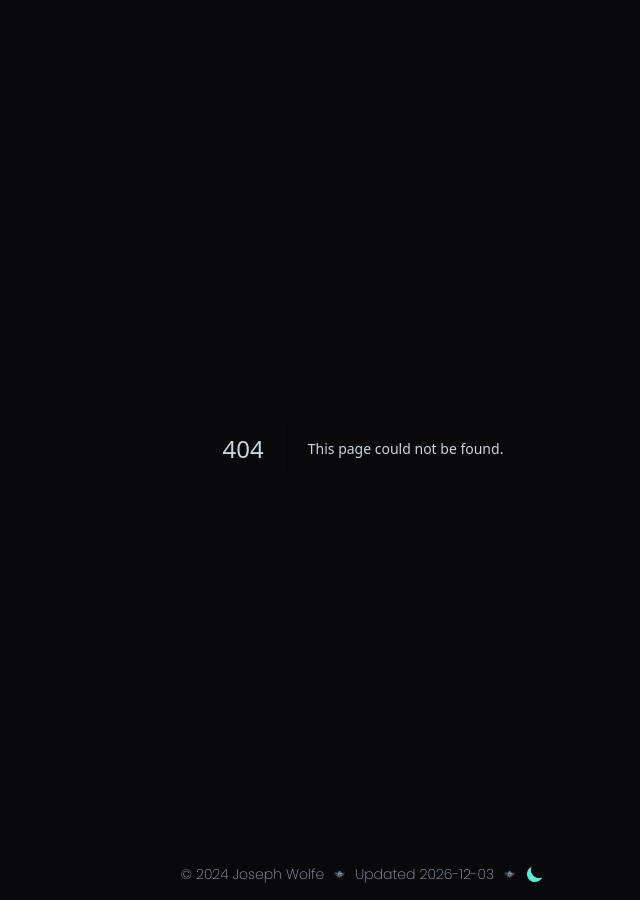
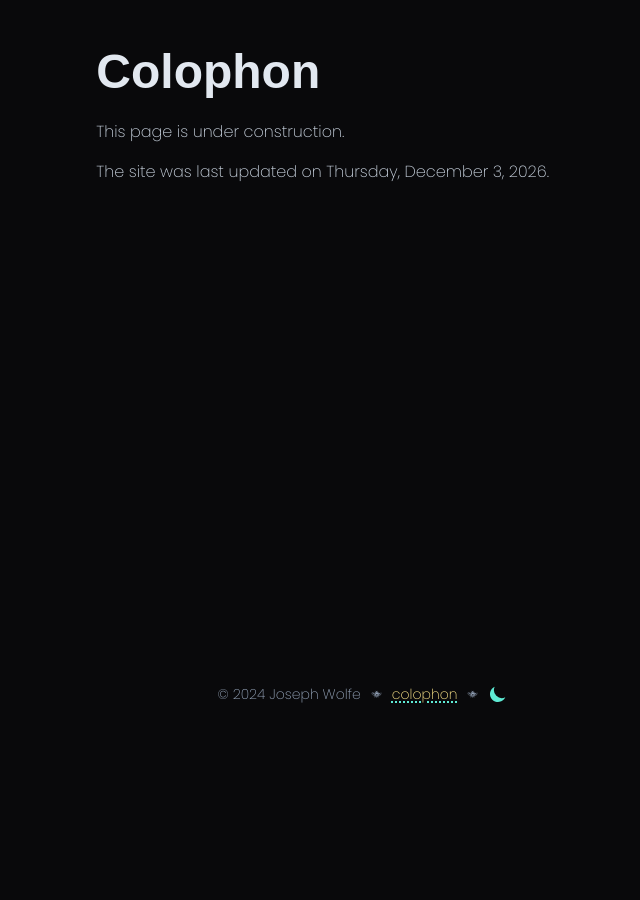
Before and after one commit to CharmedSatyr/personal-website, a Next.js app: page /colophon in a window 1280 px wide. Before the commit this address had no page. Shown: the part 80-980 px from the top of the page, without its empty margins (277-917 px from the left). After the commit the page ends 800 px from the top, so only its background shows below. Built offline with nearby package versions, Linux system fonts and the light colour scheme; a web font is replaced by a local one.

Commit message:
Placeholder colophon; streamline footer

```diff
--- /dev/null
+++ b/app/colophon/page.mdx
@@ -0,0 +1,17 @@
+export const options = {
+	weekday: "long",
+	year: "numeric",
+	month: "long",
+	day: "numeric",
+};
+export const lastUpdated = new Date(process.env.lastUpdated).toLocaleDateString(
+	"en-US",
+	options,
+);
+
+# Colophon
+
+This page is under construction.
+
+{/* eslint-disable-next-line no-unused-expressions */} The site was last updated
+on {lastUpdated}.
--- a/components/Footer.tsx
+++ b/components/Footer.tsx
@@ -1,8 +1,9 @@
 import Bee from "@/components/bee";
+import Link from "@/components/link";
 import ThemeSwitch from "@/components/theme-switch";
 import siteMetadata from "@/data/site-metadata";
 
-const Footer = () => {
+const Footers = () => {
 	return (
 		<footer className="flex w-screen items-center justify-center space-x-2 text-nowrap px-8 py-4 text-sm dark:text-dark-primary-400">
 			<section>
@@ -11,7 +12,8 @@ const Footer = () => {
 
 			<Bee height={15} width={15} />
 
-			<div>Updated {process.env.lastUpdated}</div>
+			<div className="hidden">Updated {process.env.lastUpdated}</div>
+			<Link href="/colophon">Colophon</Link>
 
 			<Bee height={15} width={15} />
 
@@ -20,4 +22,4 @@ const Footer = () => {
 	);
 };
 
-export default Footer;
+export default Footers;
```
